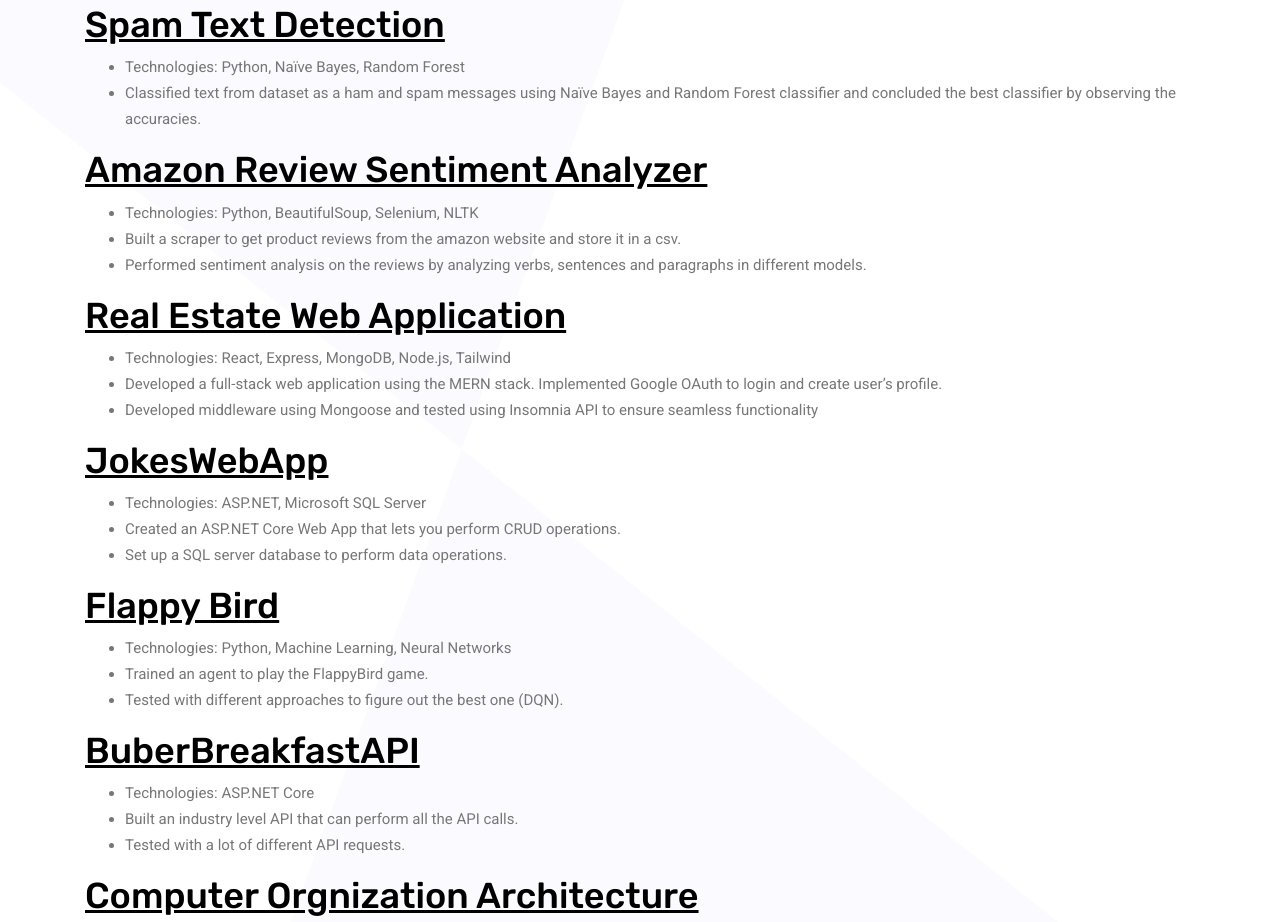
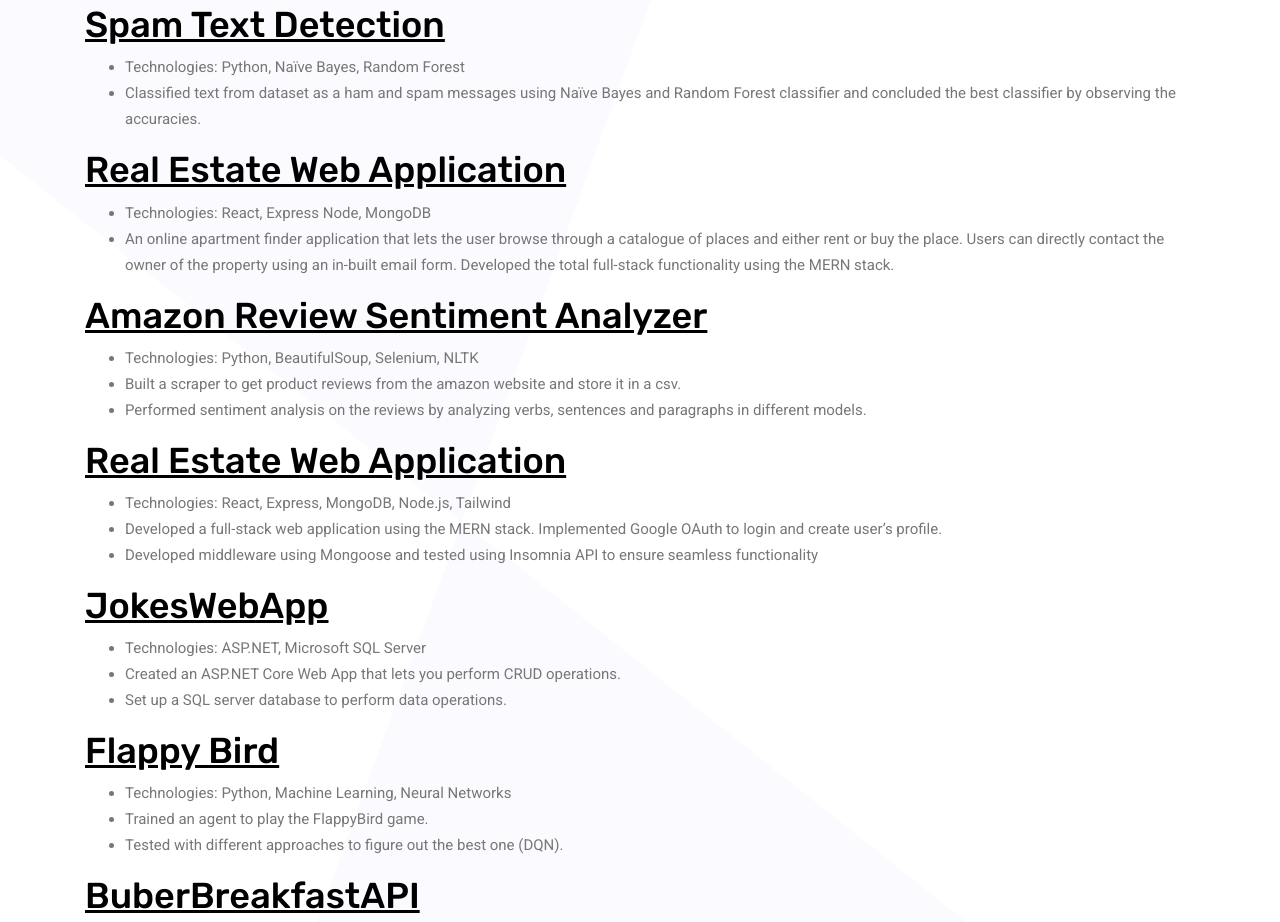
Before and after one commit to dhyey-shingala/dhyey-shingala.github.io, a plain HTML site: page portfolio.html in a window 1280 px wide. Shown: the part 1979-2901 px from the top of the page. Drawn offline with nearby package versions, Linux system fonts and the light colour scheme; some packages are replaced by stand-ins of ours.

Commit message:
Added a project

```diff
--- a/portfolio.html
+++ b/portfolio.html
@@ -201,7 +201,9 @@
               <p>Java, JavaScript, XML, Spring Boot, Azure, REST API, Git</p>
               <br /><br /><br /><br />
 
-              <h1>Darshan Institute of Engineering & Technology, Rajkot, India</h1>
+              <h1>
+                Darshan Institute of Engineering & Technology, Rajkot, India
+              </h1>
               <p>May 2018 - December 2020</p>
               <p>Role: Assistant Programmer Analyst - I</p>
 
@@ -252,6 +254,24 @@
                   Classified text from dataset as a ham and spam messages using
                   Naïve Bayes and Random Forest classifier and concluded the
                   best classifier by observing the accuracies.
+                </li>
+              </ul>
+
+              <a
+                href="https://github.com/dhyey-shingala/real-estate"
+                target="_blank"
+                ><h1 style="text-decoration: underline">
+                  Real Estate Web Application
+                </h1></a
+              >
+              <ul>
+                <li>Technologies: React, Express Node, MongoDB</li>
+                <li>
+                  An online apartment finder application that lets the user
+                  browse through a catalogue of places and either rent or buy
+                  the place. Users can directly contact the owner of the
+                  property using an in-built email form. Developed the total
+                  full-stack functionality using the MERN stack.
                 </li>
               </ul>
 
```
